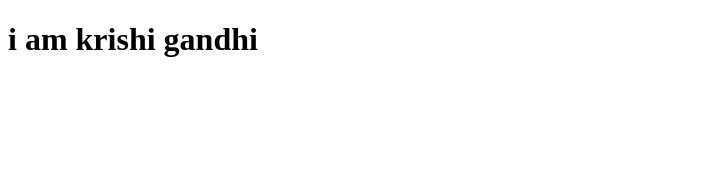
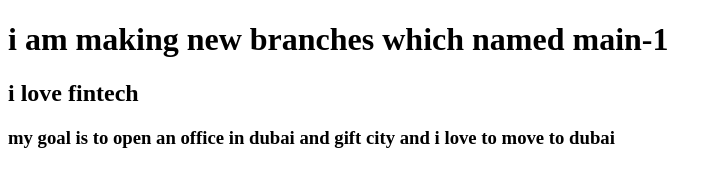
Before and after one commit to krishi12janurary/GK_2006, a plain HTML site: page index.html in a window 1280 px wide. Shown: the whole page, without its empty margins (0-722 px from the left). Drawn offline with Linux system fonts and the light colour scheme.

Commit message:
third commit

```diff
--- a/index.html
+++ b/index.html
@@ -6,6 +6,9 @@
     <title>Document</title>
 </head>
 <body>
-    <h1> i am krishi gandhi</h1>
+    <h1> i am making new branches which named main-1</h1>
+   <h2>i love fintech</h2>
+   <h3>my goal is to open an office in dubai and gift city and i love to move to dubai</h3>
+
 </body>
 </html>
```
